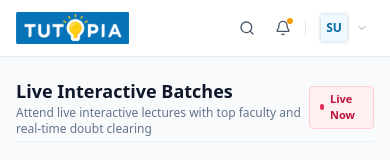
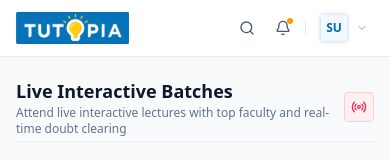
Before and after one commit to digitalwolf2017/tutopia-xm-web-apps, a Next.js app: page /live-classes in a window 390 px wide. Shown: the top 160 px of the page. Built offline with nearby package versions, Linux system fonts and the light colour scheme; sample sign-in values are in the browser's storage.

Commit message:
refactor: replace live indicator dot with Radio icon and responsive text in live classes page

```diff
--- a/src/app/(dashboard)/live-classes/page.tsx
+++ b/src/app/(dashboard)/live-classes/page.tsx
@@ -32,9 +32,13 @@ export default function LiveClassesPage() {
           </p>
         </div>
 
-        <span className="inline-flex items-center gap-1.5 px-2.5 py-1 rounded-md text-[11px] font-bold bg-rose-50 text-rose-700 border border-rose-200">
-          <span className="w-1.5 h-1.5 rounded-full bg-rose-600 animate-pulse" />
-          <span>Live Now</span>
+        <span
+          title="Live Now"
+          aria-label="Live Now"
+          className="inline-flex items-center gap-1.5 p-1.5 sm:px-2.5 sm:py-1 rounded-md text-[11px] font-bold bg-rose-50 text-rose-700 border border-rose-200 shrink-0"
+        >
+          <Radio className="w-4 h-4 text-rose-600 animate-pulse shrink-0" />
+          <span className="hidden sm:inline">Live Now</span>
         </span>
       </div>
 
```
